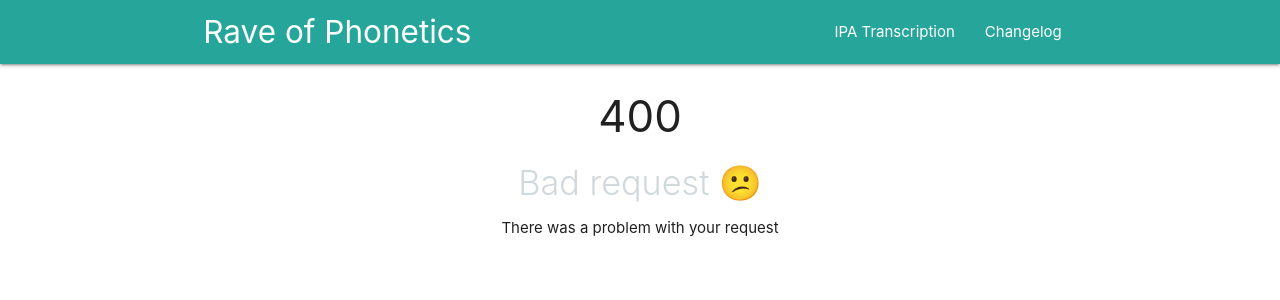
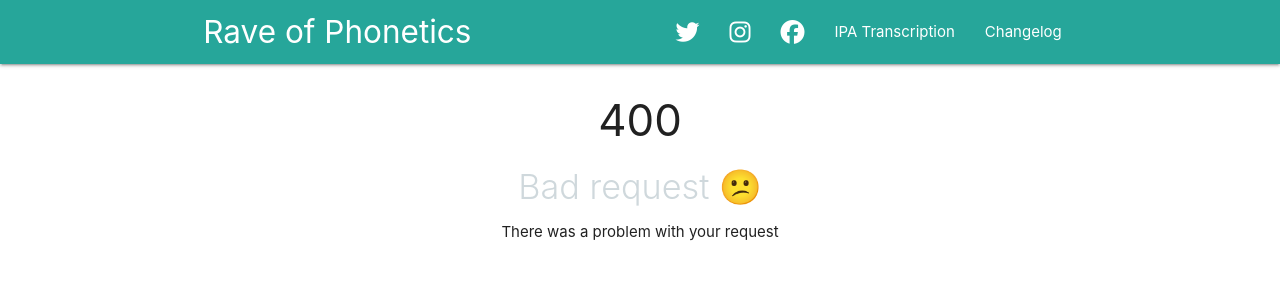
Before and after one commit to willianantunes/rave-of-phonetics, a Django app: template rave_of_phonetics/apps/core/templates/core/errors/400.html in a window 1280 px wide. Shown: the top 300 px of the page. Run offline with Django 3.2, Linux system fonts and the light colour scheme; the template is opened without the code that fills it, so the values that code supplies are empty; style sheets or scripts are compiled from the project's sources; parts of the project's set-up code (start-up, migrations or seed data) failed here and were passed over; some libraries are stand-ins or nearby versions.

Commit message:
Temporary usage of Font Awesome and links to social medias

```diff
--- a/rave_of_phonetics/apps/core/templates/core/templates/base.html
+++ b/rave_of_phonetics/apps/core/templates/core/templates/base.html
@@ -26,6 +26,7 @@
     <link rel="apple-touch-icon" href="{% static 'core/img/launcher-icon-192x192-4x.png' %}">
     <meta name="theme-color" content="darkseagreen"/>
     <link rel="stylesheet" type='text/css' href="{% static 'core/dist/main.css' %}">
+    <script src="https://kit.fontawesome.com/315e10408a.js" crossorigin="anonymous"></script>
 </head>
 <body>
 <!-- Google Tag Manager (noscript) -->
--- a/rave_of_phonetics/apps/core/templates/core/templates/footer.html
+++ b/rave_of_phonetics/apps/core/templates/core/templates/footer.html
@@ -18,11 +18,10 @@
                         leave your feedback 💬</p>
                     <hr/>
                     <p>Developed by <a href="https://github.com/willianantunes" rel="noreferrer noopener"
-                                       target="_blank">Willian Antunes</a> as
-                        a means to learn a new technology and with linguistic contributions from <a
+                                       target="_blank">Willian Antunes</a> with linguistic contributions from <a
                                 href="https://github.com/daen-rubio48"
                                 rel="noreferrer noopener" target="_blank">Yoni Rubio</a>, the
-                        language specialist. Do it yourself too!</p>
+                        language specialist.</p>
                     <hr/>
                     <p>This website uses cookies. We use cookies to personalise content and ads,
                         and to analyse our traffic.</p>
--- a/rave_of_phonetics/apps/core/templates/core/templates/header.html
+++ b/rave_of_phonetics/apps/core/templates/core/templates/header.html
@@ -12,6 +12,9 @@
                         <a href="#" data-target="mobile-sidenav" class="sidenav-trigger"><i
                                 class="material-icons">menu</i></a>
                         <ul class="right hide-on-med-and-down">
+                            <li><a href="https://twitter.com/raveofphonetics" rel="noreferrer noopener" target="_blank"><i class="fab fa-twitter"></i></a></li>
+                            <li><a href="https://www.instagram.com/raveofphonetics" rel="noreferrer noopener" target="_blank"><i class="fab fa-instagram"></i></a></li>
+                            <li><a href="https://www.facebook.com/raveofphonetics/" rel="noreferrer noopener" target="_blank"><i class="fab fa-facebook"></i></a></li>
                             <li><a href="{% url 'index' %}">IPA Transcription</a></li>
                             <li><a href="{% url 'changelog' %}">Changelog</a></li>
                         </ul>
@@ -21,6 +24,9 @@
         </div>
     </nav>
     <ul class="sidenav" id="mobile-sidenav">
+        <li><a href="https://twitter.com/raveofphonetics" rel="noreferrer noopener" target="_blank"><i class="fab fa-twitter"></i>Twitter</a></li>
+        <li><a href="https://www.instagram.com/raveofphonetics" rel="noreferrer noopener" target="_blank"><i class="fab fa-instagram"></i>Instagram</a></li>
+        <li><a href="https://www.facebook.com/raveofphonetics/" rel="noreferrer noopener" target="_blank"><i class="fab fa-facebook"></i>Facebook</a></li>
         <li><a href="{% url 'index' %}">IPA Transcription</a></li>
         <li><a href="{% url 'changelog' %}">Changelog</a></li>
     </ul>
```
